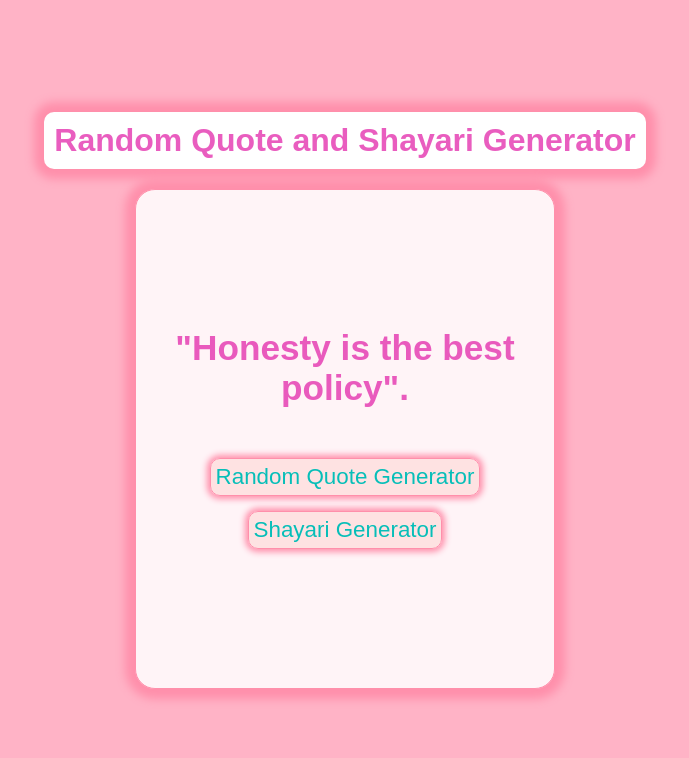
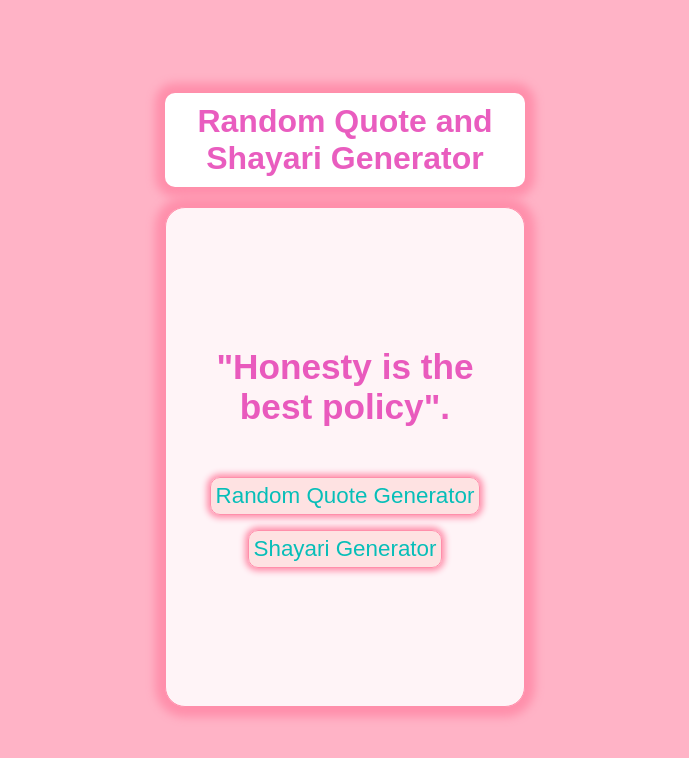
Before and after one commit to ankit12342/Random-Quote-Generator, a plain HTML site: page index.html in a window 1280 px wide. Shown: the whole page, without its empty margins (295-984 px from the left). Drawn offline with Linux system fonts and the light colour scheme.

Commit message:
Adjust container width and maintain styles

```diff
--- a/style.css
+++ b/style.css
@@ -23,7 +23,7 @@ body{
     align-items: center;
     border: solid 1px #ff8fab;
     height: 500px;
-    width: 420px;
+    width: 360px;
     background-color: rgba(255, 255, 255, 0.86);
     border-radius: 20px;
     text-align: center;
@@ -75,5 +75,5 @@ button:hover{
     text-align: center;
     margin-bottom: 20px;
     box-shadow: 0px 0px 10px 10px #ff8fab;
-
+    width:360px;
 }
```
